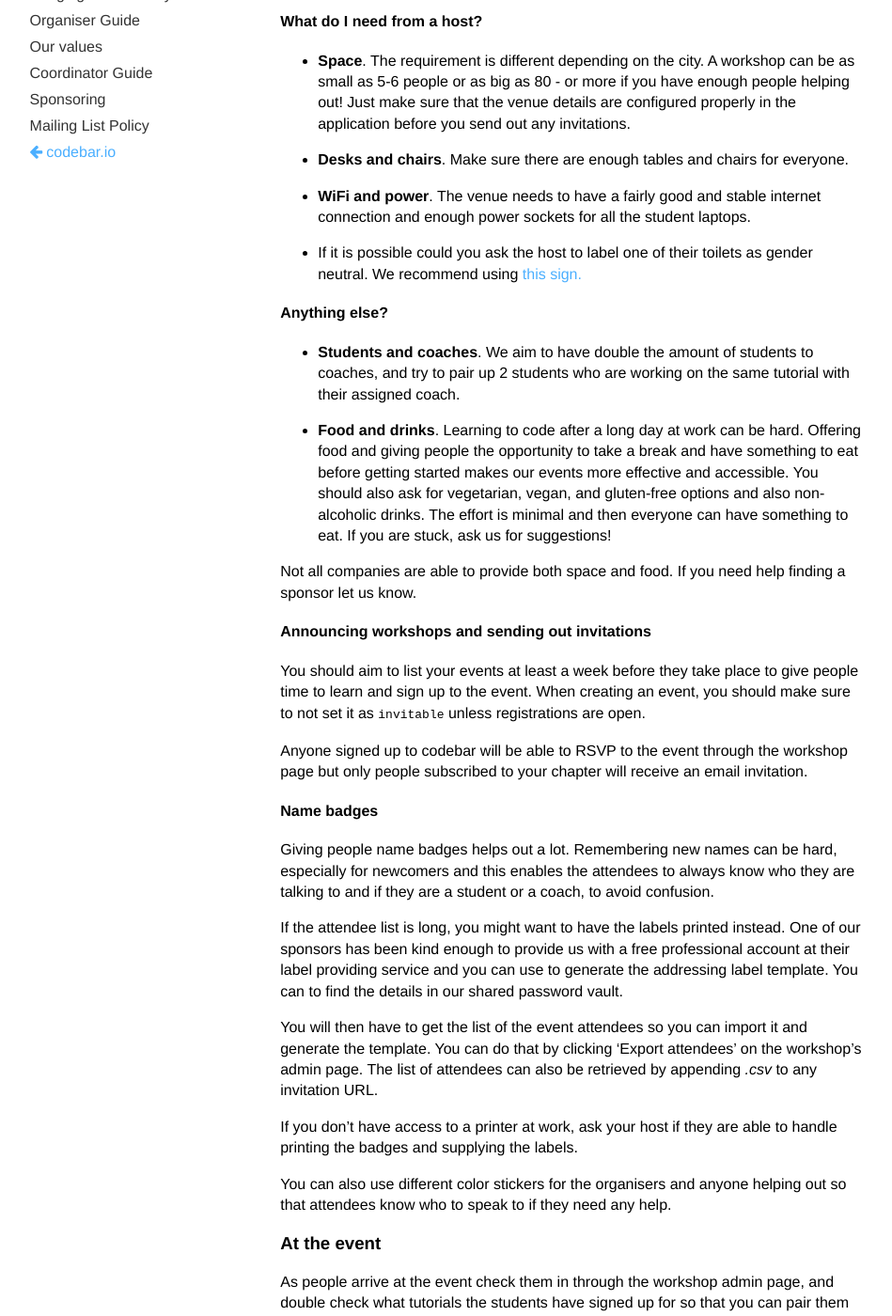
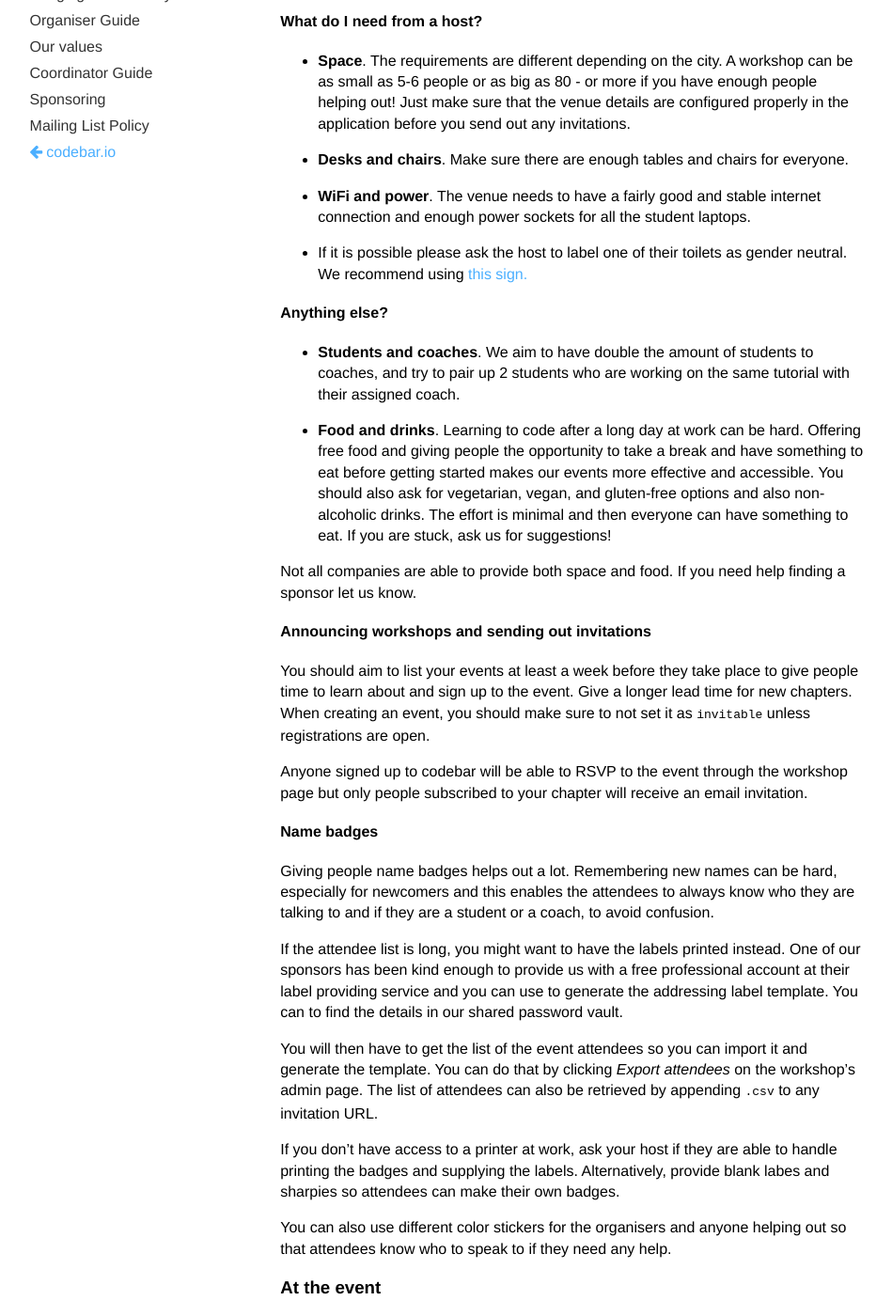
Before and after one commit to codebar/manual, a Jekyll site: the page built from _posts/2015-02-05-organiser-guide.md, in a window 1280 px wide and 1400 px high, scrolled down 310 px. Shown: the whole window at 94% size, without its empty margins (164-1113 px from the left). Built offline with Jekyll 4.4.1, drawn with Linux system fonts in a browser that asks for light colours; nearby versions of some CDN libraries; some of the changed text lies outside the part shown.

Commit message:
Organiser guide: wording

```diff
--- a/_posts/2015-02-05-organiser-guide.md
+++ b/_posts/2015-02-05-organiser-guide.md
@@ -7,25 +7,25 @@ title: "Organiser Guide"
 
 #### What do I need from a host?
 
-- **Space**. The requirement is different depending on the city. A workshop can be as small as 5-6 people or as big as 80 - or more if you have enough people helping out! Just make sure that the venue details are configured properly in the application before you send out any invitations.
+- **Space**. The requirements are different depending on the city. A workshop can be as small as 5-6 people or as big as 80 - or more if you have enough people helping out! Just make sure that the venue details are configured properly in the application before you send out any invitations.
 
 - **Desks and chairs**. Make sure there are enough tables and chairs for everyone.
 
 - **WiFi and power**. The venue needs to have a fairly good and stable internet connection and enough power sockets for all the student laptops.
 
-- If it is possible could you ask the host to label one of their toilets as gender neutral. We recommend using [this sign.](http://www.uua.org/sites/live-new.uua.org/files/documents/lgbtq/gender_neutral_bathroom_11x17.pdf)
+- If it is possible please ask the host to label one of their toilets as gender neutral. We recommend using [this sign.](http://www.uua.org/sites/live-new.uua.org/files/documents/lgbtq/gender_neutral_bathroom_11x17.pdf)
 
 #### Anything else?
 
 - **Students and coaches**. We aim to have double the amount of students to coaches, and try to pair up 2 students who are working on the same tutorial with their assigned coach.
 
-- **Food and drinks**. Learning to code after a long day at work can be hard. Offering food and giving people the opportunity to take a break and have something to eat before getting started makes our events more effective and accessible. You should also ask for vegetarian, vegan, and gluten-free options and also non-alcoholic drinks. The effort is minimal and then everyone can have something to eat. If you are stuck, ask us for suggestions!
+- **Food and drinks**. Learning to code after a long day at work can be hard. Offering free food and giving people the opportunity to take a break and have something to eat before getting started makes our events more effective and accessible. You should also ask for vegetarian, vegan, and gluten-free options and also non-alcoholic drinks. The effort is minimal and then everyone can have something to eat. If you are stuck, ask us for suggestions!
 
 Not all companies are able to provide both space and food. If you need help finding a sponsor let us know.
 
 #### Announcing workshops and sending out invitations
 
-You should aim to list your events at least a week before they take place to give people time to learn and sign up to the event. When creating an event, you should make sure to not set it as `invitable` unless registrations are open.
+You should aim to list your events at least a week before they take place to give people time to learn about and sign up to the event. Give a longer lead time for new chapters. When creating an event, you should make sure to not set it as `invitable` unless registrations are open.
 
 Anyone signed up to codebar will be able to RSVP to the event through the workshop page but only people subscribed to your chapter will receive an email invitation.
 
@@ -35,9 +35,9 @@ Giving people name badges helps out a lot. Remembering new names can be hard, es
 
 If the attendee list is long, you might want to have the labels printed instead. One of our sponsors has been kind enough to provide us with a free professional account at their label providing service and you can use to generate the addressing label template. You can to find the details in our shared password vault.
 
-You will then have to get the list of the event attendees so you can import it and generate the template. You can do that by clicking 'Export attendees' on the workshop's admin page. The list of attendees can also be retrieved by appending *.csv* to any invitation URL.
+You will then have to get the list of the event attendees so you can import it and generate the template. You can do that by clicking *Export attendees* on the workshop's admin page. The list of attendees can also be retrieved by appending `.csv` to any invitation URL.
 
-If you don't have access to a printer at work, ask your host if they are able to handle printing the badges and supplying the labels.
+If you don't have access to a printer at work, ask your host if they are able to handle printing the badges and supplying the labels. Alternatively, provide blank labes and sharpies so attendees can make their own badges.
 
 You can also use different color stickers for the organisers and anyone helping out so that attendees know who to speak to if they need any help.
 
```
Also changed, not shown: other parts of _posts/2015-02-05-organiser-guide.md (+3 -3 lines).
